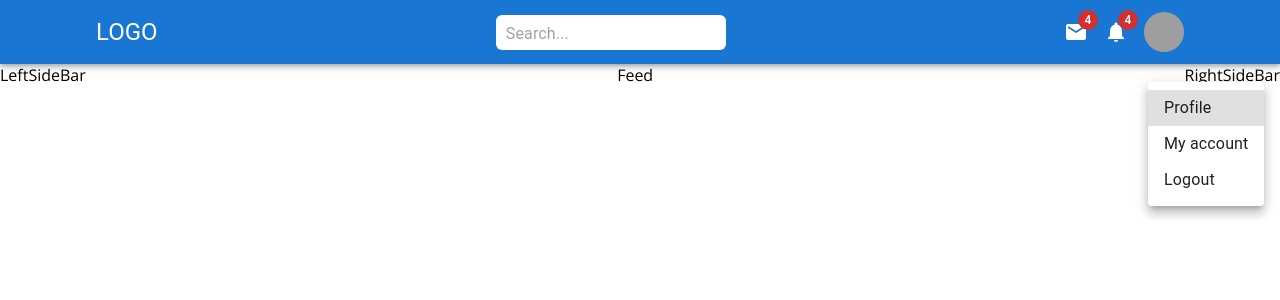
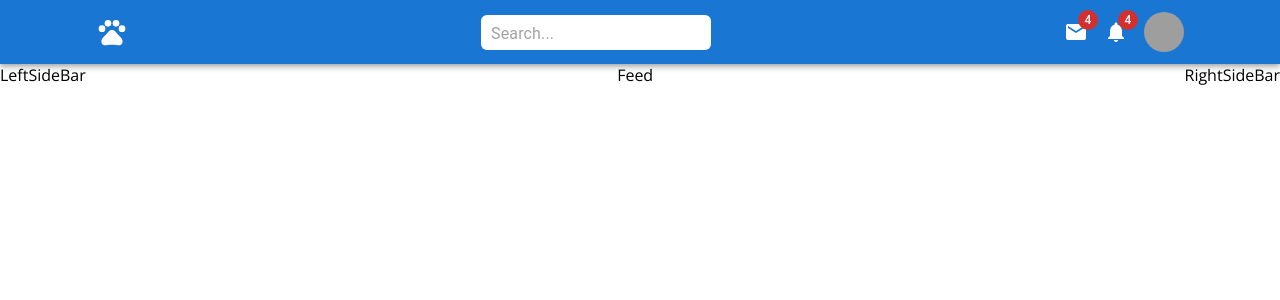
Before and after one commit to david-commit/mui, a React (Vite) app: page / in a window 1280 px wide. Shown: the top 300 px of the page. Built offline with nearby package versions, Linux system fonts and the light colour scheme; grey boxes are pictures that could not be loaded.

Commit message:
Profile menu popup

```diff
--- a/src/components/Navbar.tsx
+++ b/src/components/Navbar.tsx
@@ -1,5 +1,5 @@
 import { useState } from 'react';
-import { Pets } from '@mui/icons-material';
+import { Logout, PersonAdd, Pets, Settings } from '@mui/icons-material';
 import {
   AppBar,
   Toolbar,
@@ -11,6 +11,8 @@
   Avatar,
   Menu,
   MenuItem,
+  Divider,
+  ListItemIcon,
 } from '@mui/material';
 import MailIcon from '@mui/icons-material/Mail';
 import NotificationsIcon from '@mui/icons-material/Notifications';
@@ -39,16 +41,20 @@
 });
 
 const Navbar = () => {
-
+  const [anchorEl, setAnchorEl] = useState<null | HTMLElement>(null);
+  const open = Boolean(anchorEl);
+  const handleClick = (event: React.MouseEvent<HTMLElement>) => {
+    setAnchorEl(event.currentTarget);
+  };
+  const handleClose = () => {
+    setAnchorEl(null);
+  };
 
   return (
     <>
       <AppBar position='sticky' sx={{ height: '4rem' }}>
         <StyledToolbar sx={{ width: '85%', margin: 'auto' }}>
-          <Typography variant='h5' sx={{ display: { xs: 'none', sm: 'flex' } }}>
-            LOGO
-          </Typography>
-          <Pets sx={{ display: { sm: 'none' } }} />
+          <Pets sx={{ fontSize: '2rem' }} />
           <StyledInputBase placeholder='Search...'></StyledInputBase>
           <StyledBox>
             <Badge badgeContent={4} color='error'>
@@ -57,26 +63,73 @@
             <Badge badgeContent={4} color='error'>
               <NotificationsIcon />
             </Badge>
-            <Avatar src='https://images.unsplash.com/photo-1534528741775-53994a69daeb?ixlib=rb-4.0.3&ixid=M3wxMjA3fDB8MHxzZWFyY2h8Mnx8cG9ydHJhaXR8ZW58MHx8MHx8fDA%3D&w=1000&q=80' />
+            <Avatar
+              src='https://images.unsplash.com/photo-1534528741775-53994a69daeb?ixlib=rb-4.0.3&ixid=M3wxMjA3fDB8MHxzZWFyY2h8Mnx8cG9ydHJhaXR8ZW58MHx8MHx8fDA%3D&w=1000&q=80'
+              onClick={handleClick}
+            />
           </StyledBox>
         </StyledToolbar>
       </AppBar>
       <Menu
-        id='demo-positioned-menu'
-        aria-labelledby='demo-positioned-button'
-        open={true}
-        anchorOrigin={{
-          vertical: 'bottom',
-          horizontal: 'right',
+        anchorEl={anchorEl}
+        id='account-menu'
+        open={open}
+        onClose={handleClose}
+        onClick={handleClose}
+        PaperProps={{
+          elevation: 0,
+          sx: {
+            overflow: 'visible',
+            filter: 'drop-shadow(0px 2px 8px rgba(0,0,0,0.32))',
+            mt: 1.5,
+            '& .MuiAvatar-root': {
+              width: 32,
+              height: 32,
+              ml: -0.5,
+              mr: 1,
+            },
+            '&:before': {
+              content: '""',
+              display: 'block',
+              position: 'absolute',
+              top: 0,
+              right: 14,
+              width: 10,
+              height: 10,
+              bgcolor: 'background.paper',
+              transform: 'translateY(-50%) rotate(45deg)',
+              zIndex: 0,
+            },
+          },
         }}
-        transformOrigin={{
-          vertical: 'top',
-          horizontal: 'right',
-        }}
+        transformOrigin={{ horizontal: 'right', vertical: 'top' }}
+        anchorOrigin={{ horizontal: 'right', vertical: 'bottom' }}
       >
-        <MenuItem>Profile</MenuItem>
-        <MenuItem>My account</MenuItem>
-        <MenuItem>Logout</MenuItem>
+        <MenuItem onClick={handleClose}>
+          <Avatar /> Profile
+        </MenuItem>
+        <MenuItem onClick={handleClose}>
+          <Avatar /> My account
+        </MenuItem>
+        <Divider />
+        <MenuItem onClick={handleClose}>
+          <ListItemIcon>
+            <PersonAdd fontSize='small' />
+          </ListItemIcon>
+          Add another account
+        </MenuItem>
+        <MenuItem onClick={handleClose}>
+          <ListItemIcon>
+            <Settings fontSize='small' />
+          </ListItemIcon>
+          Settings
+        </MenuItem>
+        <MenuItem onClick={handleClose}>
+          <ListItemIcon>
+            <Logout fontSize='small' />
+          </ListItemIcon>
+          Logout
+        </MenuItem>
       </Menu>
     </>
   );
```
